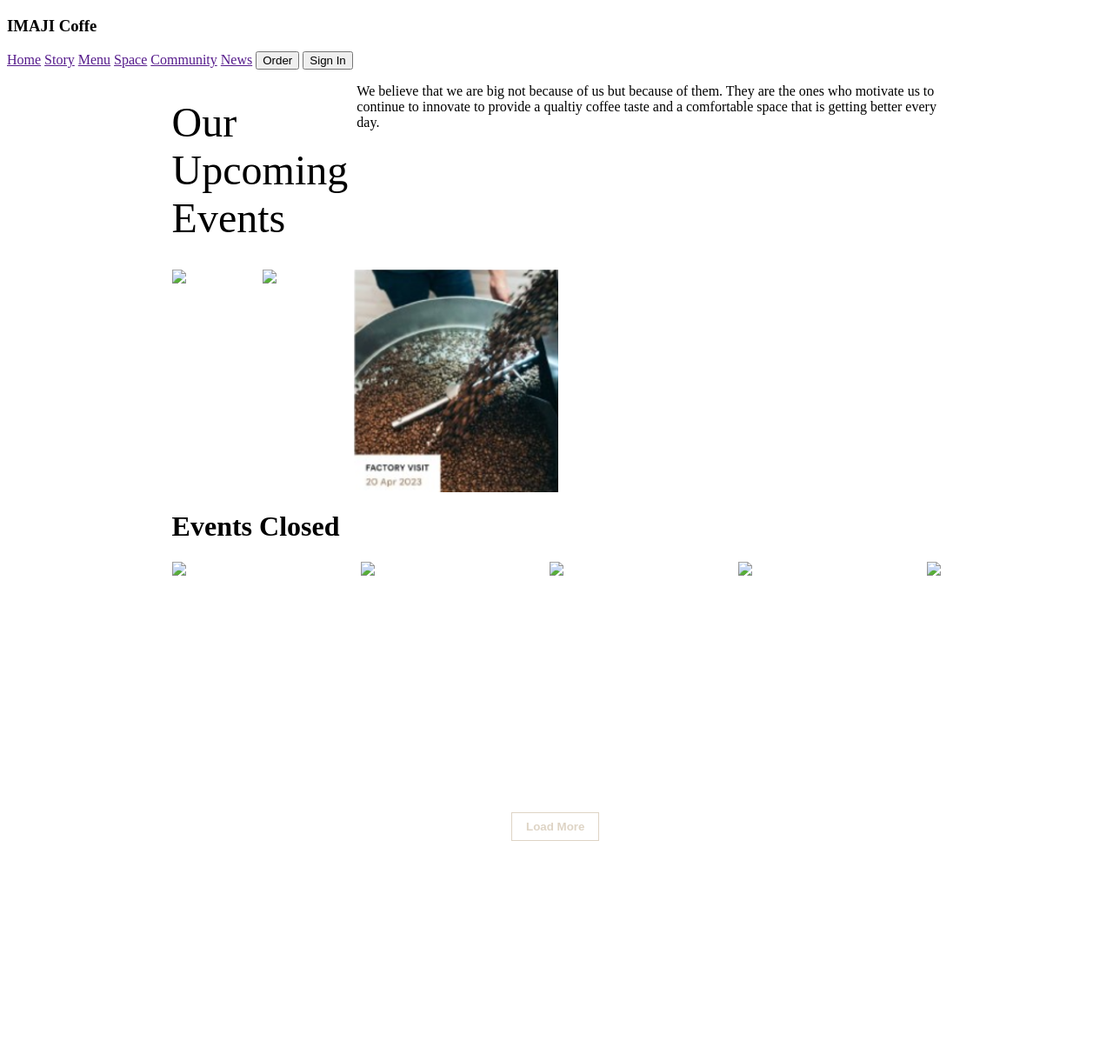
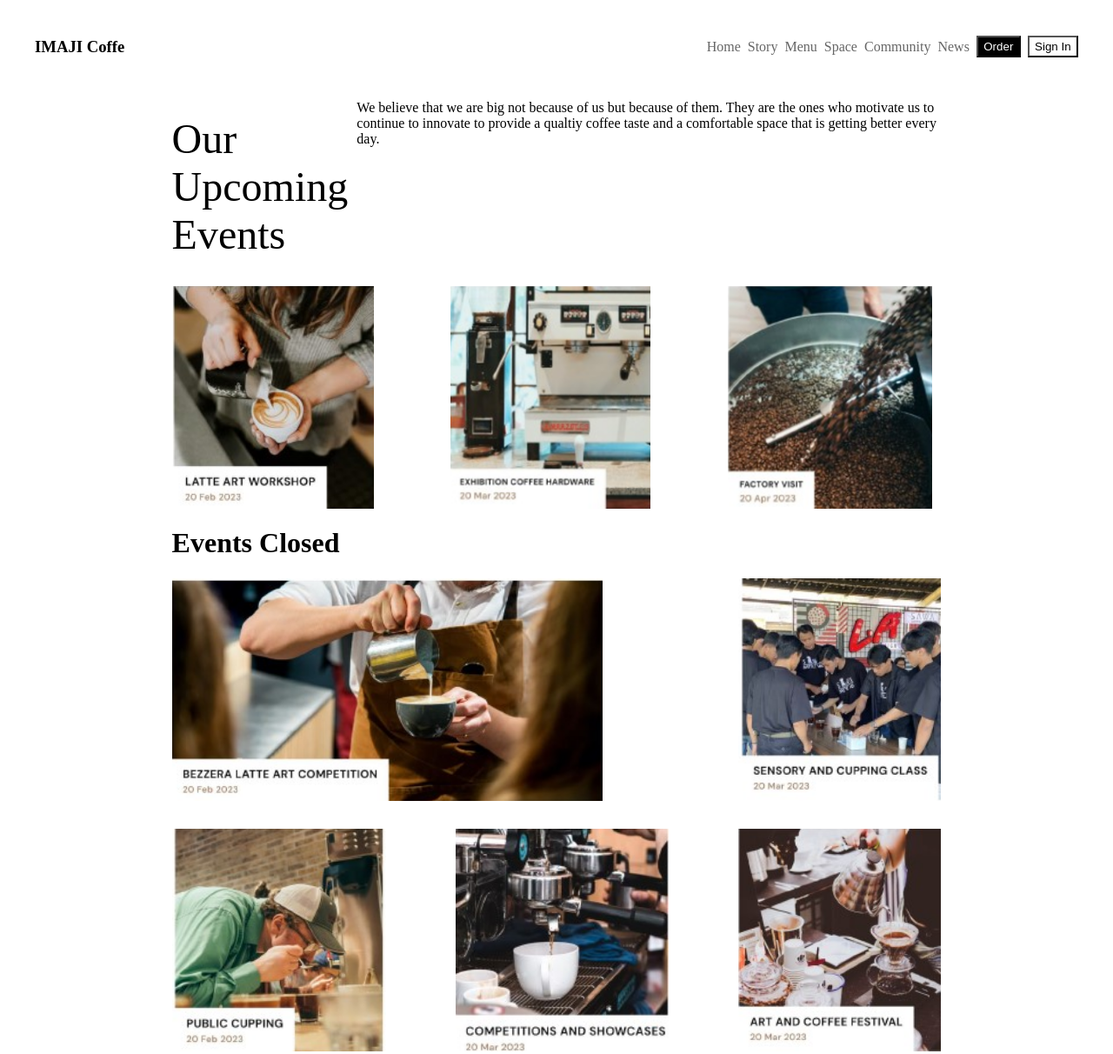
Before and after one commit to DeimantasLapiniauskas/Coffee-shop, a plain HTML site: page index.html in a window 1280 px wide. Shown: the top 1212 px of the page at 87% size. Before the commit the page ends 975 px from the top, so only its background shows below. Drawn offline with Linux system fonts and the light colour scheme; the site is published under a folder, as on GitHub Pages, so addresses that start at the root find nothing.

Commit message:
Fix html not loading images, CSS merge error

```diff
--- a/index.html
+++ b/index.html
@@ -33,17 +33,17 @@
         </p>
       </div>
       <div class="upcomingImages">
-        <img src="/Images/LatteArtWorkshop.png" />
-        <img src="/Images/ExhibitionCoffeeHardware.png" />
+        <img src="Images/LatteArtWorkshop.png" />
+        <img src="Images/ExhibitionCoffeeHardware.png" />
         <img src="Images/FactoryVisit.png" />
       </div>
       <h1>Events Closed</h1>
       <div class="ClosedImages">
-        <img src="/Images/BezzeraLatteArtCompetition.png" />
-        <img src="/Images/SensoryAndCuppingClass.png" />
-        <img src="/Images/PublicCupping.png" />
-        <img src="/Images/CompetitionsAndShowcases.png" />
-        <img src="/Images/ArtAndcoffeeFestival.png" />
+        <img src="Images/BezzeraLatteArtCompetition.png" />
+        <img src="Images/SensoryAndCuppingClass.png" />
+        <img src="Images/PublicCupping.png" />
+        <img src="Images/CompetitionsAndShowcases.png" />
+        <img src="Images/ArtAndcoffeeFestival.png" />
       </div>
       <div class="mainButton">
         <button class="loadMore">Load More</button>
--- a/style.css
+++ b/style.css
@@ -42,7 +42,7 @@ main {
   border: 1px solid #ded4c5;
   color: #ded4c5;
   font-weight: 600;
-
+}
 header {
   display: flex;
   justify-content: space-between;
```
